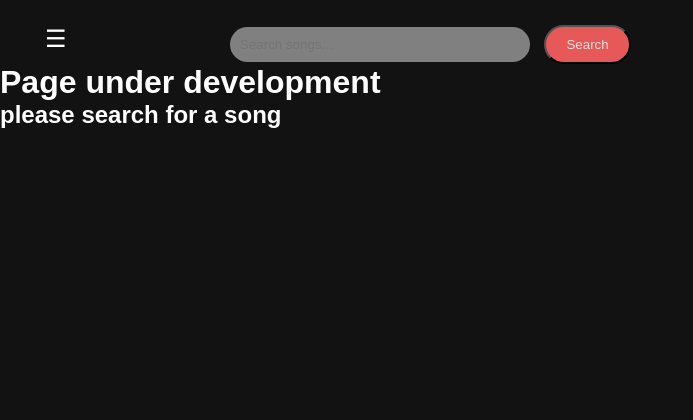
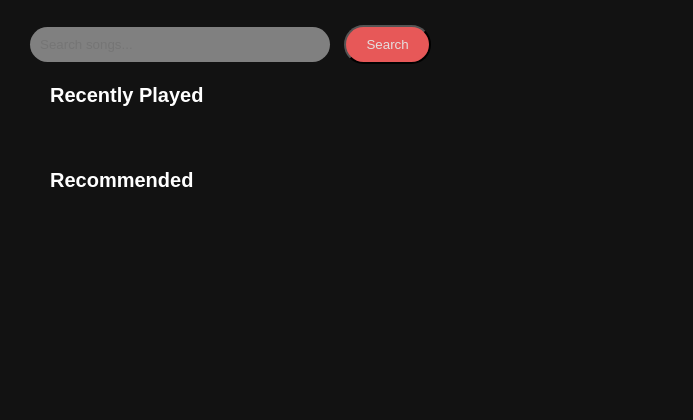
Before and after one commit to j-adithye/broke-spotify, a Flask app: page / in a window 1280 px wide. Shown: the top 420 px of the page, without its empty margins (0-693 px from the left). Run offline with Flask 3, Linux system fonts and the light colour scheme.

Commit message:
add a ui for homepage to add recommended section

```diff
--- a/app.py
+++ b/app.py
@@ -1,4 +1,4 @@
-from flask import Flask,request,jsonify,render_template,redirect,url_for,Response
+from flask import Flask,request,jsonify,render_template,Response
 import source
 import requests,json,time
 from threading import Thread
@@ -101,6 +101,9 @@ def prev_track():
 
     return jsonify(current)
 
+@app.route('/test')
+def test():
+    return(source.yt.get_home())
 if __name__ == "__main__":
     try:
         app.run(debug = True)
--- a/static/style.css
+++ b/static/style.css
@@ -13,43 +13,11 @@ body {
 }
 
 .search-bar {
-    padding-left: 230px;
+    padding-left: 30px;
     padding-top: 25px;
     position: relative;
     right: 0;
     top: 0;
-}
-
-
-.sidebar {
-    position: fixed;
-    top: 0;
-    left: -220px;
-    height: 100vh;
-    width: 220px;
-    background: #d33f3f;
-    padding: 60px 20px 20px 20px;
-    transition: transform 0.3s ease;
-    z-index: 50;
-}
-
-.sidebar.expanded {
-    transform: translateX(220px);
-}
-
-
-
-
-.hamburger {
-    position: fixed;
-    top: 15px;
-    left: 15px;
-    z-index: 100;          /* above everything */
-    background: none;
-    border: none;
-    color: white;
-    font-size: 24px;
-    cursor: pointer;
 }
 
 input {
@@ -88,7 +56,7 @@ button {
 }
 
 .song-card {
-    width: 180px;
+    width: 160px;
     background: #e75858;
     padding: 15px;
     border-radius: 8px;
@@ -236,3 +204,45 @@ button {
     color: #aaa;
     margin-top: 2px;
 }
+
+
+.home-container {
+    padding: 20px 50px;
+    display: flex;
+    flex-direction: column;
+    gap: 40px;
+}
+
+.home-row {
+    display: flex;
+    flex-direction: column;
+    gap: 12px;
+}
+
+.row-title {
+    font-size: 20px;
+    font-weight: bold;
+}
+
+.row-scroll {
+    display: flex;
+    flex-direction: row;
+    gap: 20px;
+    overflow-x: auto;
+    padding-bottom: 10px;
+    scrollbar-width: thin;
+    scrollbar-color: #e75858 #1a1a1a;
+}
+
+.row-scroll::-webkit-scrollbar {
+    height: 6px;
+}
+
+.row-scroll::-webkit-scrollbar-track {
+    background: #1a1a1a;
+}
+
+.row-scroll::-webkit-scrollbar-thumb {
+    background: #e75858;
+    border-radius: 3px;
+}
--- a/templates/base.html
+++ b/templates/base.html
@@ -7,15 +7,6 @@
     <link rel="stylesheet" href="{{ url_for('static', filename='style.css') }}">
 </head>
 <body>
-
-<button class="hamburger" id="hamburger">&#9776;</button>
-
-<div class="sidebar" id="sidebar">
-    <h2>MyMusic</h2>
-    <p>Home</p>
-    <p>Search</p>
-    <p>Library</p>
-</div>
 
 <div class="search-bar">
         <form action="/result/" method="GET">
--- a/templates/home.html
+++ b/templates/home.html
@@ -1,7 +1,62 @@
 {% extends "base.html" %}
-{% block title %}THis is homepage{% endblock %}
 {% block content %}
 
-<h1>Page under development</h1>
-<h2>please search for a song</h2>
+<div class="home-container">
+
+    <section class="home-row">
+        <h2 class="row-title">Recently Played</h2>
+        <div class="row-scroll">
+            {% for song in recent %}
+            <div class="song-card"
+                data-title="{{ song.title }}"
+                data-artist="{{ song.singers }}"
+                data-image="{{ song.image }}"
+                data-videoid="{{ song.videoId }}">
+                <img src="{{ song.image }}" alt="{{ song.title }}">
+                <p class="song-title">{{ song.title }}</p>
+                <p class="song-artist">{{ song.singers }}</p>
+            </div>
+            {% endfor %}
+        </div>
+    </section>
+
+    <section class="home-row">
+        <h2 class="row-title">Recommended</h2>
+        <div class="row-scroll">
+            {% for song in recommended %}
+            <div class="song-card"
+                data-title="{{ song.title }}"
+                data-artist="{{ song.singers }}"
+                data-image="{{ song.image }}"
+                data-videoid="{{ song.videoId }}">
+                <img src="{{ song.image }}" alt="{{ song.title }}">
+                <p class="song-title">{{ song.title }}</p>
+                <p class="song-artist">{{ song.singers }}</p>
+            </div>
+            {% endfor %}
+        </div>
+    </section>
+
+    {% for row in home_rows %}
+    <section class="home-row">
+        <h2 class="row-title">{{ row.title }}</h2>
+        <div class="row-scroll">
+            {% for song in row.contents %}
+            {% if song.videoId %}
+            <div class="song-card"
+                data-title="{{ song.title }}"
+                data-artist="{{ song.singers }}"
+                data-image="{{ song.image }}"
+                data-videoid="{{ song.videoId }}">
+                <img src="{{ song.image }}" alt="{{ song.title }}">
+                <p class="song-title">{{ song.title }}</p>
+                <p class="song-artist">{{ song.singers }}</p>
+            </div>
+            {% endif %}
+            {% endfor %}
+        </div>
+    </section>
+    {% endfor %}
+
+</div>
 {% endblock %}
```
